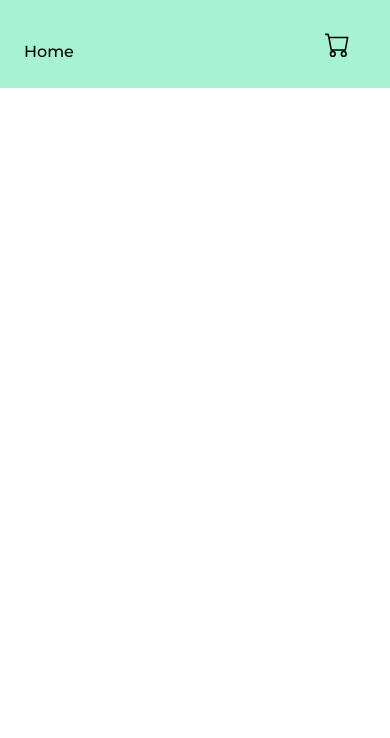
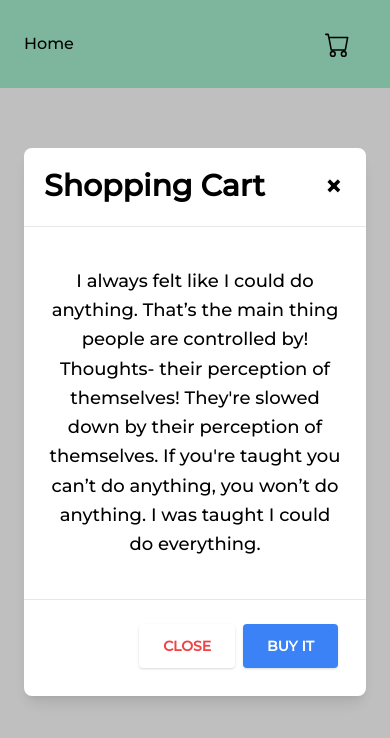
Before and after one commit to giovanizanetti/Product-Assignment, a React (Create React App) app: page /cart in a window 390 px wide. Shown: the top 738 px of the page. Built offline with nearby package versions, Linux system fonts and the light colour scheme.

Commit message:
create cart component

```diff
--- a/src/App.js
+++ b/src/App.js
@@ -1,12 +1,16 @@
 import { BrowserRouter as Router } from 'react-router-dom'
+import { useState } from 'react'
 import Routes from './Routes'
 import Header from '../src/components/Header'
 
 function App() {
+  const [showModal, setShowModal] = useState(false)
+  const [cartCount, setCartCount] = useState(0)
+
   return (
     <div data-testid='app-component' className='App'>
       <Router>
-        <Header />
+        <Header showModal={showModal} setShowModal={setShowModal} cartCount={cartCount} setCartCount={setCartCount} />
         {Routes}
       </Router>
     </div>
--- a/src/Routes.js
+++ b/src/Routes.js
@@ -1,15 +1,16 @@
-import { Route, Switch } from "react-router-dom";
+import { Route, Switch } from 'react-router-dom'
 import Home from './views/Home'
 import ProductDetails from './views/ProductDetails'
-// your components
+import Cart from './components/Cart'
 // const MissingPage = () => <h1>404</h1>;
 
 const Routes = (
   <Switch>
-    <Route path="/" exact component={Home} />
-    <Route path="/:product" component={ProductDetails} />
+    <Route path='/' exact component={Home} />
+    <Route path='/cart' component={Cart} />
+    <Route path='/:product' component={ProductDetails} />
     {/* <Route component={MissingPage} /> */}
   </Switch>
-);
+)
 
-export default Routes;
+export default Routes
--- /dev/null
+++ b/src/components/Cart/index.js
@@ -0,0 +1,63 @@
+import { useHistory } from 'react-router'
+
+const Cart = () => {
+  const history = useHistory()
+
+  return (
+    <>
+      <div
+        data-testid='cart-component'
+        onClick={(e) => {
+          if (e.currentTarget !== e.target) return
+          history.goBack()
+        }}
+        className='justify-center items-center flex overflow-x-hidden overflow-y-auto fixed inset-0 z-50 outline-none focus:outline-none'
+      >
+        <div className='relative w-auto my-6  max-w-3xl m-6'>
+          {/*content*/}
+          <div className='border-0 rounded-lg shadow-lg relative flex flex-col w-full bg-white outline-none focus:outline-none'>
+            {/*header*/}
+            <div className='flex items-start justify-between p-5 border-b border-solid border-blueGray-200 rounded-t'>
+              <h3 className='text-3xl font-semibold'>Shopping Cart</h3>
+              <button
+                onClick={() => history.goBack()}
+                className='p-1 ml-auto bg-transparent border-0 float-right text-3xl tex- leading-none font-semibold outline-none focus:outline-none hover:text-purple-500'
+              >
+                &times;
+              </button>
+            </div>
+            {/*body*/}
+            <div className='relative p-6 flex-auto'>
+              <p className='my-4 text-blueGray-500 text-lg leading-relaxed'>
+                I always felt like I could do anything. That’s the main thing people are controlled by! Thoughts- their
+                perception of themselves! They're slowed down by their perception of themselves. If you're taught you
+                can’t do anything, you won’t do anything. I was taught I could do everything.
+              </p>
+            </div>
+            {/*footer*/}
+            <div className='flex items-center justify-end p-6 border-t border-solid border-blueGray-200 rounded-b'>
+              <button
+                // className='border-light-blue-500 text-red-500 bg-transparent font-bold uppercase px-6 py-2 text-sm shadow hover:shadow-lg mx-3 rounded ease-linear transition-all duration-150'
+                className='bg-transparent text-red-500 font-bold uppercase text-sm px-6 py-3 rounded shadow hover:shadow-lg outline-none focus:outline-none mr-1 mb-1 ease-linear transition-all duration-150 mr-2'
+                type='button'
+                onClick={() => history.goBack()}
+              >
+                Close
+              </button>
+              <button
+                className='bg-blue-500 text-white font-bold uppercase text-sm px-6 py-3 rounded shadow hover:shadow-lg outline-none focus:outline-none mr-1 mb-1 ease-linear transition-all duration-150'
+                type='button'
+                onClick={() => history.goBack()}
+              >
+                Buy it
+              </button>
+            </div>
+          </div>
+        </div>
+      </div>
+      <div className='opacity-25 fixed inset-0 z-40 bg-black'></div>
+    </>
+  )
+}
+
+export default Cart
--- a/src/components/Header/index.js
+++ b/src/components/Header/index.js
@@ -1,22 +1,23 @@
-import React from 'react'
 import { BsCart, BsCartFill } from 'react-icons/bs'
 import { Link } from 'react-router-dom'
 
-const Header = ({ cartCount = 0 }) => {
+const Header = ({ cartCount = 0, setCartCount, ShowModal, setShowModal }) => {
   return (
     <header className=' md:px-10 mb-2 bg-green-200 lg:px-20'>
       <nav
         data-testid='header-component'
         className='flex items-center justify-between flex-wrap p-6 sm:p-3 lg:mx-5  xl:mx-20 lg:py-8'
       >
-        <Link
-          href='#responsive-header'
-          className='block mt-4 lg:inline-block lg:mt-0 text-teal-200 hover:text-white mr-4'
-        >
+        <Link to='/' className='block my-2 lg:inline-block lg:my-0 text-teal-200 hover:text-white mr-4'>
           Home
         </Link>
 
-        <Link className='hover:text-white mr-4' data-testid='shopping-cart-link' to=''>
+        <Link
+          onClick={() => setShowModal(!ShowModal)}
+          to='/cart'
+          className='hover:text-white mr-4'
+          data-testid='shopping-cart-link'
+        >
           {cartCount < 1 ? <BsCart size={25} /> : <BsCartFill size={25} />}
         </Link>
       </nav>
```
Also changed, not shown: 1 other file (tests, documents, lock files or other folders).
